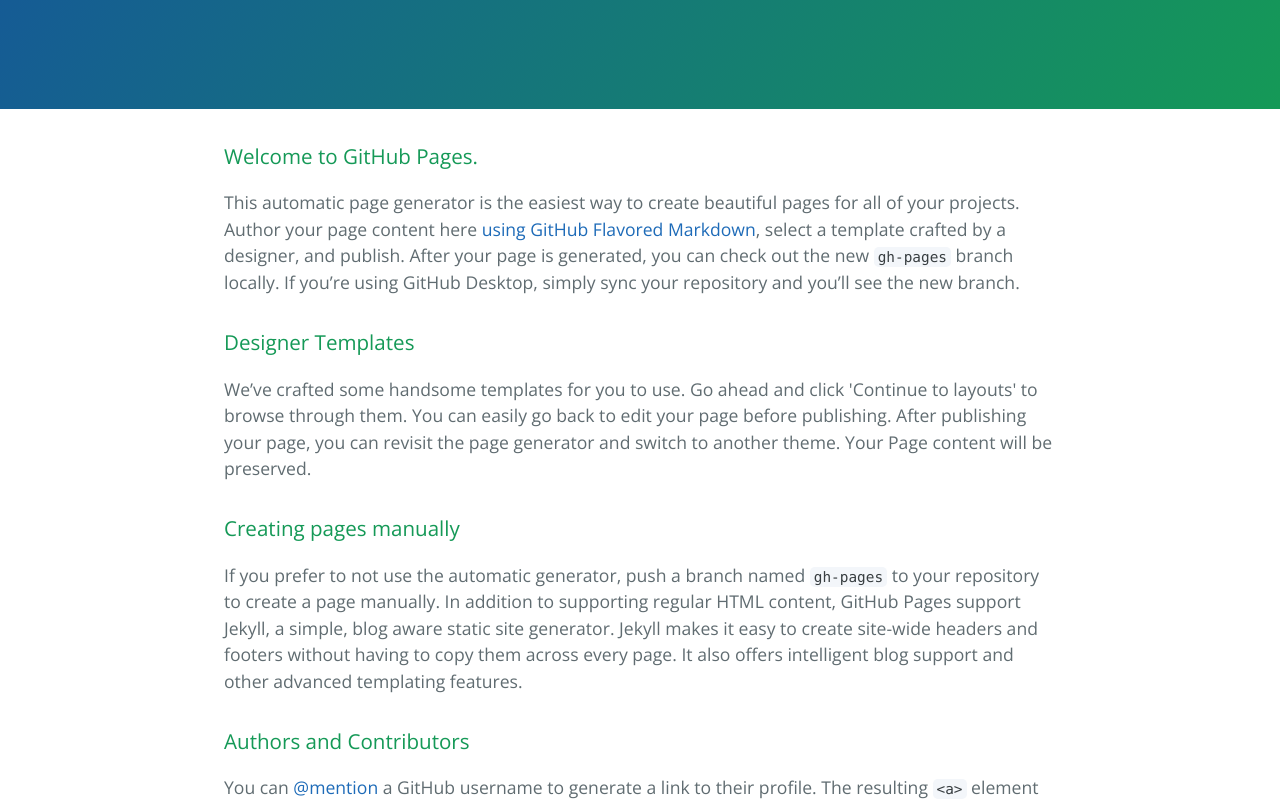
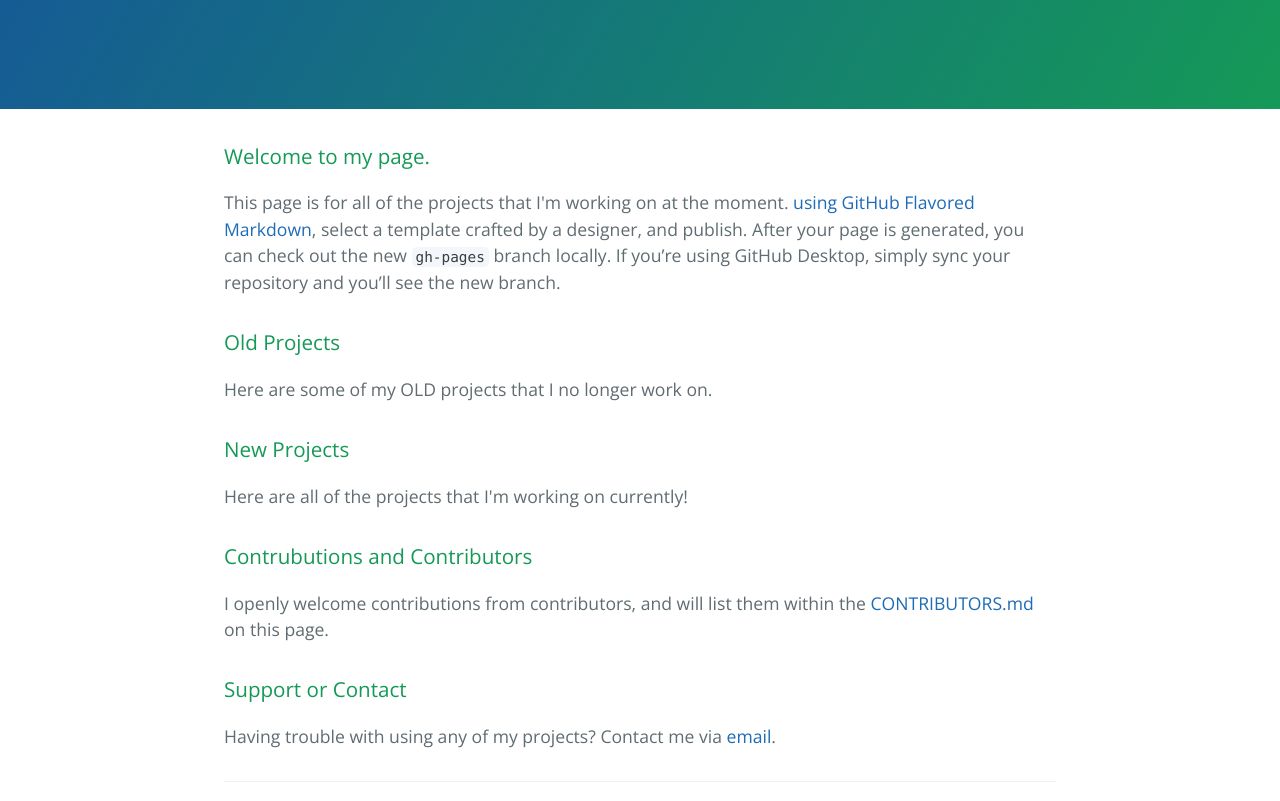
Before and after one commit to Felli/felli.github.io, a plain HTML site: page index.html in a window 1280 px wide. Shown: the part 161-962 px from the top of the page. Drawn offline with nearby package versions, Linux system fonts and the light colour scheme.

Commit message:
Update index.html

```diff
--- a/index.html
+++ b/index.html
@@ -17,37 +17,35 @@
 
     <section class="main-content">
       <h3>
-<a id="welcome-to-github-pages" class="anchor" href="#welcome-to-github-pages" aria-hidden="true"><span aria-hidden="true" class="octicon octicon-link"></span></a>Welcome to GitHub Pages.</h3>
+<a id="welcome-to-github-pages" class="anchor" href="#welcome-to-github-pages" aria-hidden="true"><span aria-hidden="true" class="octicon octicon-link"></span></a>Welcome to my page.</h3>
 
-<p>This automatic page generator is the easiest way to create beautiful pages for all of your projects. Author your page content here <a href="https://guides.github.com/features/mastering-markdown/">using GitHub Flavored Markdown</a>, select a template crafted by a designer, and publish. After your page is generated, you can check out the new <code>gh-pages</code> branch locally. If you’re using GitHub Desktop, simply sync your repository and you’ll see the new branch.</p>
+<p>This page is for all of the projects that I'm working on at the moment. <a href="https://guides.github.com/features/mastering-markdown/">using GitHub Flavored Markdown</a>, select a template crafted by a designer, and publish. After your page is generated, you can check out the new <code>gh-pages</code> branch locally. If you’re using GitHub Desktop, simply sync your repository and you’ll see the new branch.</p>
 
 <h3>
-<a id="designer-templates" class="anchor" href="#designer-templates" aria-hidden="true"><span aria-hidden="true" class="octicon octicon-link"></span></a>Designer Templates</h3>
+<a id="designer-templates" class="anchor" href="#designer-templates" aria-hidden="true"><span aria-hidden="true" class="octicon octicon-link"></span></a>Old Projects</h3>
 
-<p>We’ve crafted some handsome templates for you to use. Go ahead and click 'Continue to layouts' to browse through them. You can easily go back to edit your page before publishing. After publishing your page, you can revisit the page generator and switch to another theme. Your Page content will be preserved.</p>
+<p>Here are some of my OLD projects that I no longer work on.</p>
 
 <h3>
-<a id="creating-pages-manually" class="anchor" href="#creating-pages-manually" aria-hidden="true"><span aria-hidden="true" class="octicon octicon-link"></span></a>Creating pages manually</h3>
+<a id="creating-pages-manually" class="anchor" href="#creating-pages-manually" aria-hidden="true"><span aria-hidden="true" class="octicon octicon-link"></span></a>New Projects</h3>
 
-<p>If you prefer to not use the automatic generator, push a branch named <code>gh-pages</code> to your repository to create a page manually. In addition to supporting regular HTML content, GitHub Pages support Jekyll, a simple, blog aware static site generator. Jekyll makes it easy to create site-wide headers and footers without having to copy them across every page. It also offers intelligent blog support and other advanced templating features.</p>
+<p>Here are all of the projects that I'm working on currently!</p>
 
 <h3>
-<a id="authors-and-contributors" class="anchor" href="#authors-and-contributors" aria-hidden="true"><span aria-hidden="true" class="octicon octicon-link"></span></a>Authors and Contributors</h3>
+<a id="authors-and-contributors" class="anchor" href="#authors-and-contributors" aria-hidden="true"><span aria-hidden="true" class="octicon octicon-link"></span></a>Contrubutions and Contributors</h3>
 
-<p>You can <a href="https://help.github.com/articles/basic-writing-and-formatting-syntax/#mentioning-users-and-teams" class="user-mention">@mention</a> a GitHub username to generate a link to their profile. The resulting <code>&lt;a&gt;</code> element will link to the contributor’s GitHub Profile. For example: In 2007, Chris Wanstrath (<a href="https://github.com/defunkt" class="user-mention">@defunkt</a>), PJ Hyett (<a href="https://github.com/pjhyett" class="user-mention">@pjhyett</a>), and Tom Preston-Werner (<a href="https://github.com/mojombo" class="user-mention">@mojombo</a>) founded GitHub.</p>
+<p>I openly welcome contributions from contributors, and will list them within the <a href="CONTRIBUTORS.md">CONTRIBUTORS.md</a> on this page.</p>
 
 <h3>
 <a id="support-or-contact" class="anchor" href="#support-or-contact" aria-hidden="true"><span aria-hidden="true" class="octicon octicon-link"></span></a>Support or Contact</h3>
 
-<p>Having trouble with Pages? Check out our <a href="https://help.github.com/pages">documentation</a> or <a href="https://github.com/contact">contact support</a> and we’ll help you sort it out.</p>
+      <p>Having trouble with using any of my projects? Contact me via <a href"mailto:tsuharusarah873@gmail.com">email</a>.</p>
 
       <footer class="site-footer">
-
-        <span class="site-footer-credits">This page was generated by <a href="https://pages.github.com">GitHub Pages</a> using the <a href="https://github.com/jasonlong/cayman-theme">Cayman theme</a> by <a href="https://twitter.com/jasonlong">Jason Long</a>.</span>
+        <span p class="love">Made with <i class="icon ion-heart"></i> by <a href="https://twitter.com/jasonlong">Jason Long</a> for <a href="https://pages.github.com">GitHub Pages</a>.</span>
       </footer>
 
     </section>
 
-
   </body>
 </html>
```
